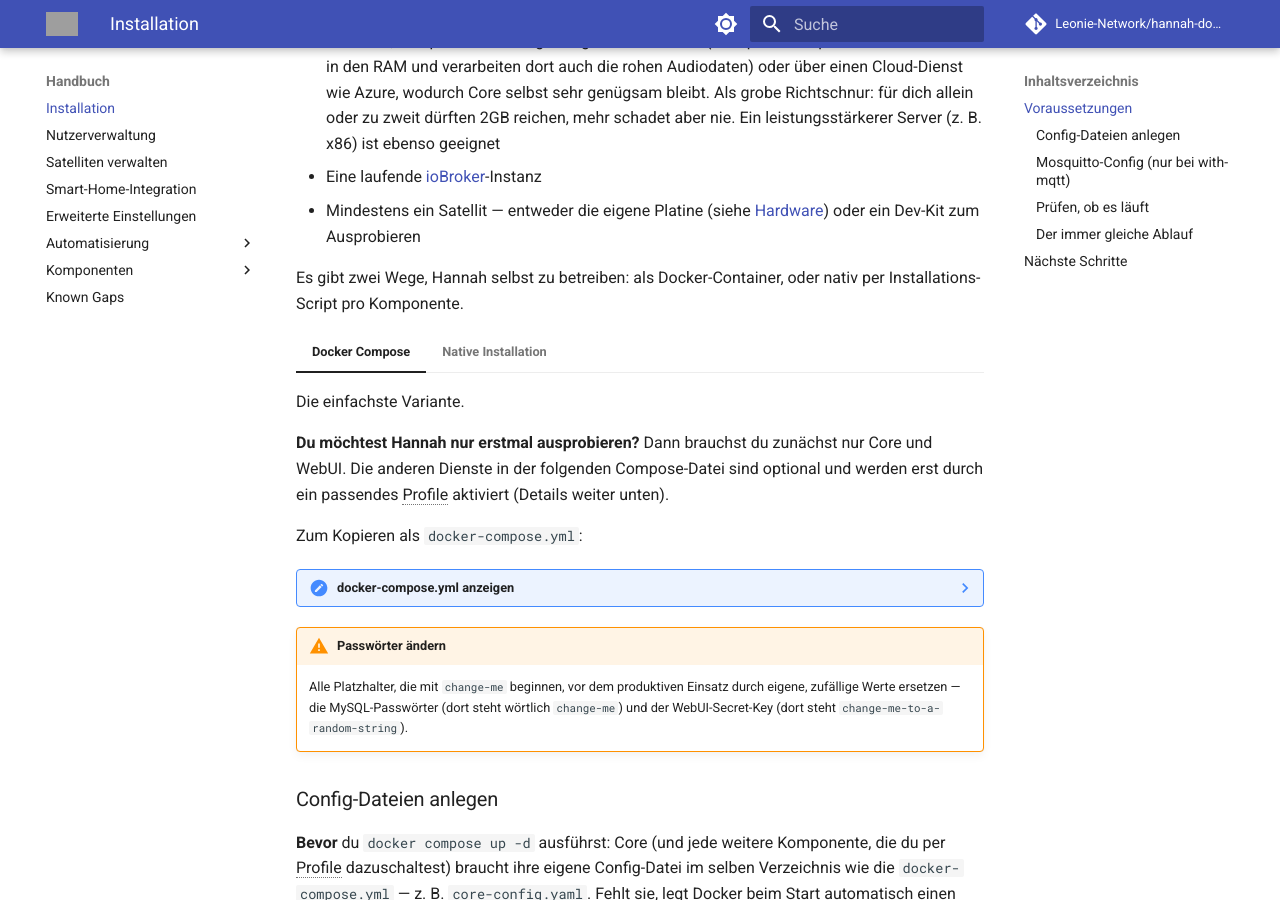
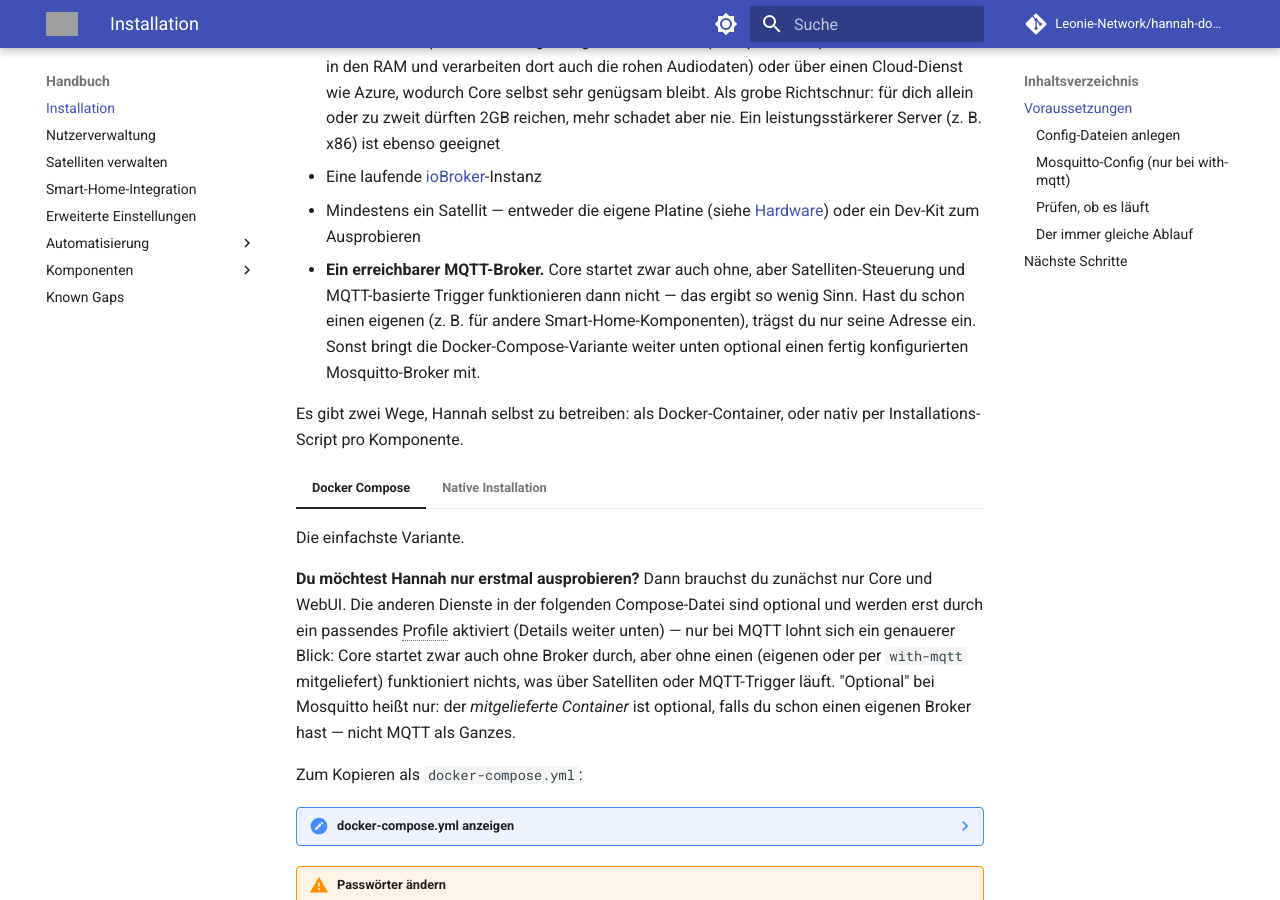
Before and after one commit to Leonie-Network/hannah-docs, an MkDocs documentation site: the page built from docs/manual/installation.md, in a window 1280 px wide and 900 px high, scrolled down 327 px. Built offline with MkDocs 1.6.1 and Material for MkDocs 9.7.7, drawn with Linux system fonts in a browser that asks for light colours; comment, search, counter and statistics services are not loaded; some of the changed text lies outside the part shown; grey boxes are pictures that could not be loaded.

Commit message:
docs(manual): clarify MQTT is required for full functionality, not just the container
The quickstart note and profile table grouped mosquitto with genuinely
optional add-ons (Proxy, VoiceID, Timer, ...) without making clear that
Core needs *some* reachable MQTT broker for satellite control and MQTT
triggers — either an external one via mqtt.host, or the bundled one via
the with-mqtt profile. A user read "optional" literally, dropped
mosquitto from their compose without pointing Core at an alternative
broker, and hit a startup crash (later fixed in
gessinger/voice/hannah#326, which also means Core no longer crashes
outright without MQTT — it just doesn't do anything useful without it).
Added a matching note to the top-level Voraussetzungen list.

Co-Authored-By: Claude Sonnet 5 <noreply@anthropic.com>

```diff
--- a/docs/manual/installation.md
+++ b/docs/manual/installation.md
@@ -12,6 +12,11 @@
   Ein leistungsstärkerer Server (z. B. x86) ist ebenso geeignet
 - Eine laufende [ioBroker](https://www.iobroker.com/)-Instanz
 - Mindestens ein Satellit — entweder die eigene Platine (siehe [Hardware](../hardware/overview.md)) oder ein Dev-Kit zum Ausprobieren
+- **Ein erreichbarer MQTT-Broker.** Core startet zwar auch ohne, aber Satelliten-Steuerung
+  und MQTT-basierte Trigger funktionieren dann nicht — das ergibt so wenig Sinn. Hast du
+  schon einen eigenen (z. B. für andere Smart-Home-Komponenten), trägst du nur seine
+  Adresse ein. Sonst bringt die Docker-Compose-Variante weiter unten optional einen fertig
+  konfigurierten Mosquitto-Broker mit.
 
 Es gibt zwei Wege, Hannah selbst zu betreiben: als Docker-Container, oder nativ per
 Installations-Script pro Komponente.
@@ -22,7 +27,11 @@ Installations-Script pro Komponente.
 
     **Du möchtest Hannah nur erstmal ausprobieren?** Dann brauchst du zunächst nur Core und
     WebUI. Die anderen Dienste in der folgenden Compose-Datei sind optional und werden erst
-    durch ein passendes Profile aktiviert (Details weiter unten).
+    durch ein passendes Profile aktiviert (Details weiter unten) — nur bei MQTT lohnt sich
+    ein genauerer Blick: Core startet zwar auch ohne Broker durch, aber ohne einen (eigenen
+    oder per `with-mqtt` mitgeliefert) funktioniert nichts, was über Satelliten oder
+    MQTT-Trigger läuft. "Optional" bei Mosquitto heißt nur: der *mitgelieferte Container*
+    ist optional, falls du schon einen eigenen Broker hast — nicht MQTT als Ganzes.
 
     Zum Kopieren als `docker-compose.yml`:
 
@@ -245,6 +254,12 @@ Installations-Script pro Komponente.
     | `with-mqtt` | Mosquitto (falls du keinen eigenen MQTT-Broker hast) |
     | `full` | alles zusammen |
 
+    !!! warning "MQTT ist keine Option, nur der Broker dahinter"
+        Core braucht immer einen erreichbaren MQTT-Broker, um richtig zu funktionieren —
+        ohne läuft er zwar an, aber Satelliten-Steuerung und MQTT-Trigger bleiben tot.
+        `with-mqtt` ist nur dann verzichtbar, wenn `mqtt.host` stattdessen auf einen
+        eigenen, bereits laufenden Broker zeigt.
+
     ### Mosquitto-Config (nur bei `with-mqtt`)
 
     Hast du schon einen eigenen MQTT-Broker, ignorier diesen Abschnitt — trag einfach seine
```
